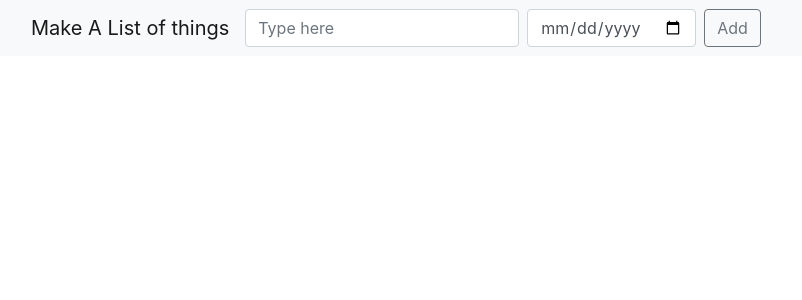
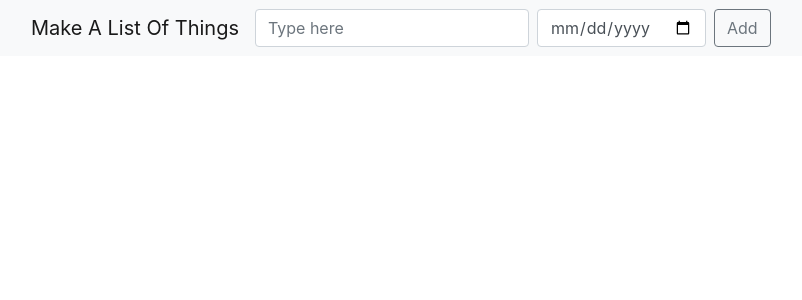
Before and after one commit to raj26kumar/Todolist-with-dates, a Django app: page / in a window 1280 px wide. Shown: the top 300 px of the page, without its empty margins (54-856 px from the left). Run offline with Django 3.2, Linux system fonts and the light colour scheme; data that the repository does not hold is empty; some libraries are stand-ins or nearby versions.

Commit message:
updated base.html

```diff
--- a/list/templates/base.html
+++ b/list/templates/base.html
@@ -13,7 +13,7 @@
   <body>
    <nav class="navbar navbar-expand-lg navbar-light bg-light">
    <div class = "container">
-  <a class="navbar-brand" href="{% url 'home' %}">Make A List of things</a>
+  <a class="navbar-brand" href="{% url 'home' %}">Make A List Of Things</a>
   <button class="navbar-toggler" type="button" data-toggle="collapse" data-target="#navbarTogglerDemo02" aria-controls="navbarTogglerDemo02" aria-expanded="false" aria-label="Toggle navigation">
     <span class="navbar-toggler-icon"></span>
   </button>
```
